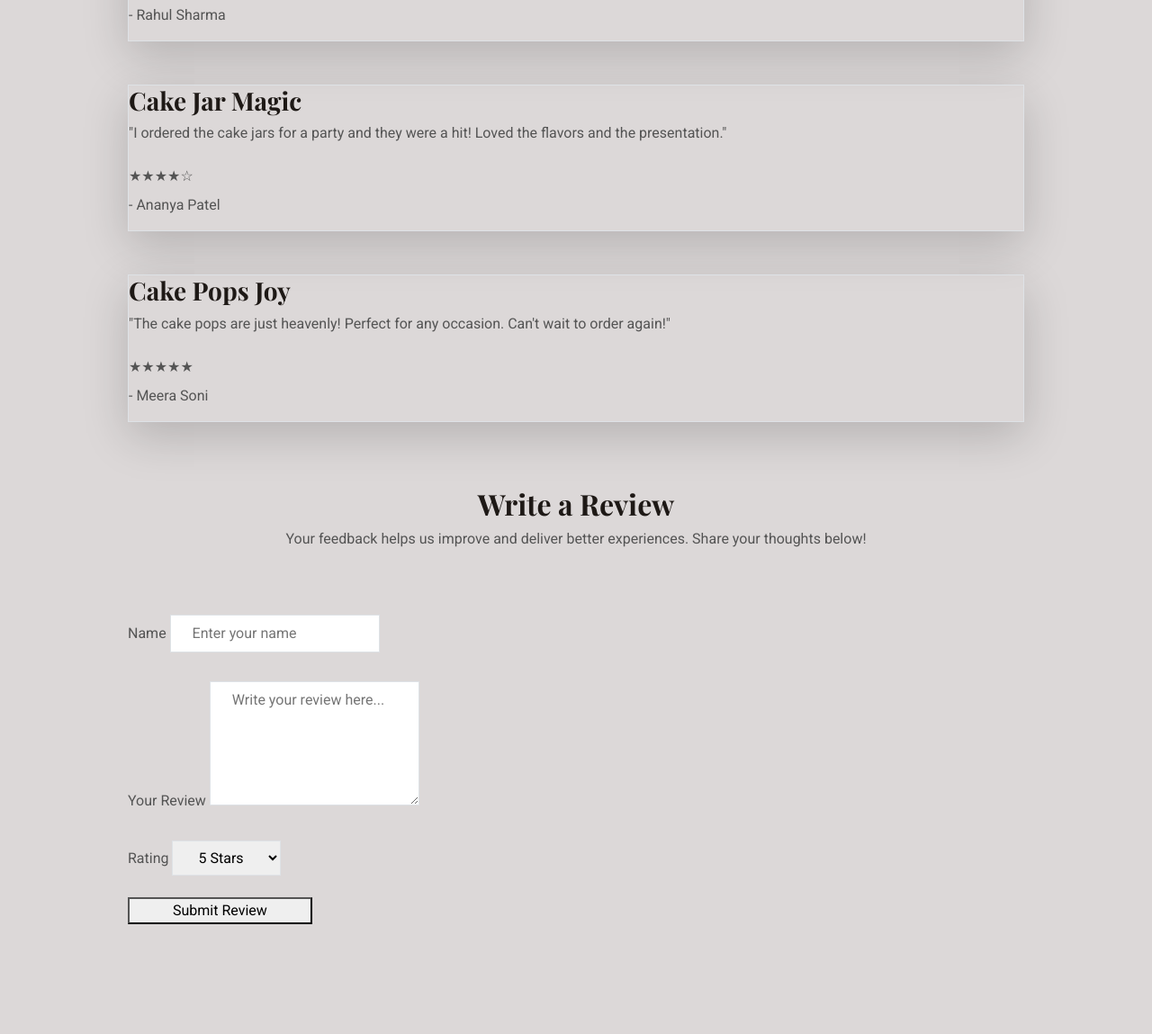
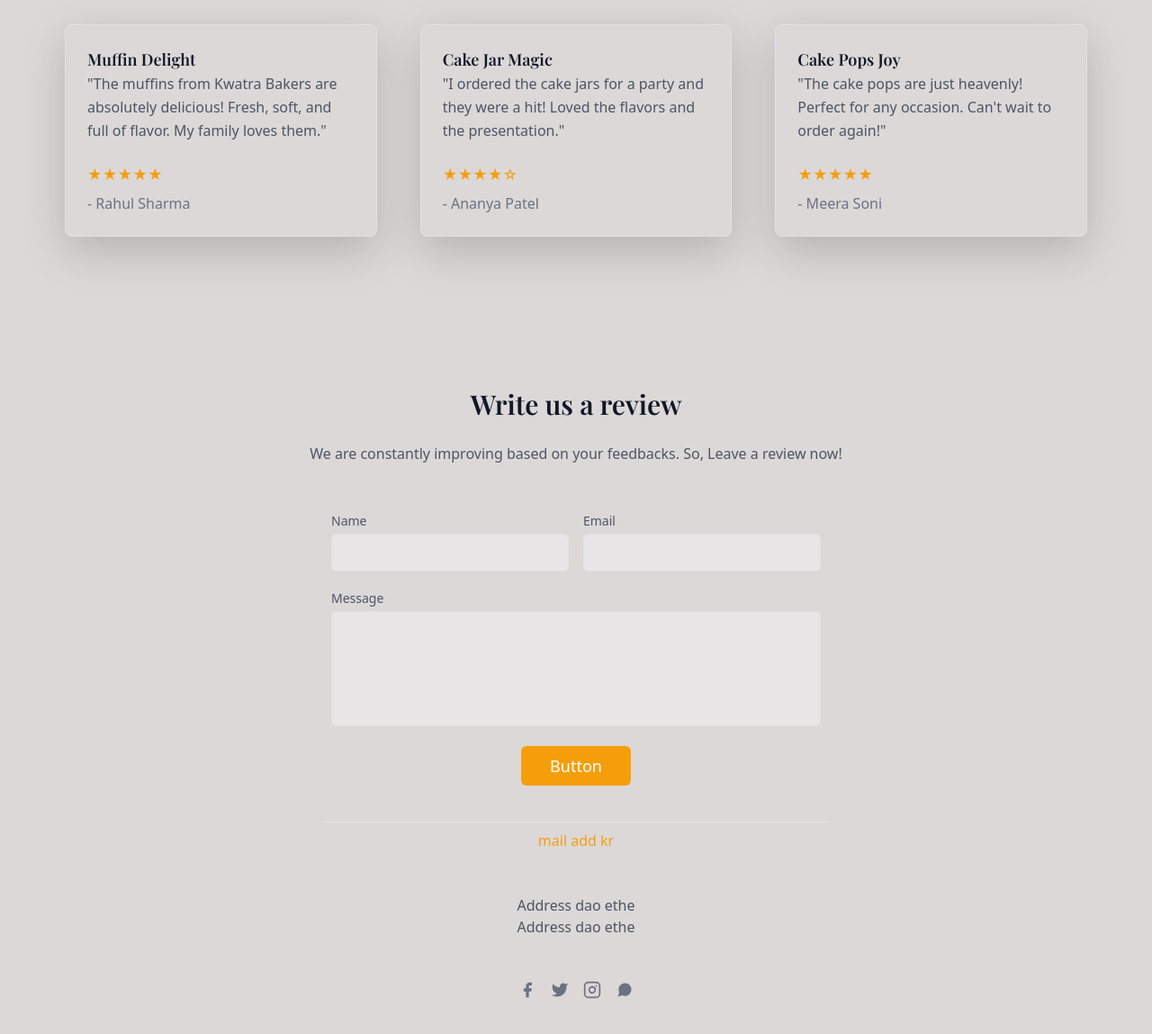
Before and after one commit to its-puneet/test_kb, a plain HTML site: page testimonial.html in a window 1280 px wide. Shown: the part 397-1546 px from the top of the page at 90% size. Before the commit the page ends 1424 px from the top, so only its background shows below. Drawn offline with nearby package versions, Linux system fonts and the light colour scheme.

Commit message:
updated feedback form

```diff
--- a/testimonial.html
+++ b/testimonial.html
@@ -26,6 +26,8 @@
 
     <!-- Template Stylesheet -->
     <link href="css/style.css" rel="stylesheet">
+    <link href = "https://unpkg.com/tailwindcss@^1.0/dist/tailwind.min.css" rel="stylesheet">
+<link href = "https://cdnjs.cloudflare.com/ajax/libs/font-awesome/6.4.2/css/all.min.css" rel="stylesheet">
 </head>
 
 <body style="background-color: rgb(220, 216, 216);">
@@ -151,57 +153,68 @@
           <br>
 
             <!-- Review Form Section -->
-              <section class="bg-gray-100 py-12 px-4">
-                <div class="text-center">
-                  <h2 class="text-2xl font-medium title-font text-gray-900">Write a Review</h2>
-                  <p class="text-base leading-relaxed xl:w-2/4 lg:w-3/4 mx-auto text-gray-500">
-                    Your feedback helps us improve and deliver better experiences. Share your thoughts below!
-                  </p>
+            <section class="text-gray-600 body-font relative">
+              <div class="container px-5 py-24 mx-auto">
+                <div class="flex flex-col text-center w-full mb-12">
+                  <h1 class="sm:text-3xl text-2xl font-medium title-font mb-4 text-gray-900">Write us a review</h1>
+                  <p class="lg:w-2/3 mx-auto leading-relaxed text-base">We are constantly improving based on your feedbacks. So, Leave a review now!</p>
                 </div>
-
-          <!-- Left-aligned Form Wrapper -->
-          <div class="mt-8 max-w-3xl mx-auto text-left">
-            <form class="max-w-xl">
-
-<br>
-<br>
-              <!-- Name Field -->
-              <div class="mb-4 w-full">
-                <label for="name" class="block text-sm font-medium text-gray-700">Name</label>
-                <input type="text" id="name" name="name"
-                  class="mt-2 px-4 py-2 w-full border rounded-md focus:outline-none focus:ring-2 focus:ring-blue-300"
-                  placeholder="Enter your name" required>
+                <div class="lg:w-1/2 md:w-2/3 mx-auto">
+                  <div class="flex flex-wrap -m-2">
+                    <div class="p-2 w-1/2">
+                      <div class="relative">
+                        <label for="name" class="leading-7 text-sm text-gray-600">Name</label>
+                        <input type="text" id="name" name="name" class="w-full bg-gray-100 bg-opacity-50 rounded border border-gray-300 focus:border-yellow-500 focus:bg-white focus:ring-2 focus:ring-yellow-200 text-base outline-none text-gray-700 py-1 px-3 leading-8 transition-colors duration-200 ease-in-out">
+                      </div>
+                    </div>
+                    <div class="p-2 w-1/2">
+                      <div class="relative">
+                        <label for="email" class="leading-7 text-sm text-gray-600">Email</label>
+                        <input type="email" id="email" name="email" class="w-full bg-gray-100 bg-opacity-50 rounded border border-gray-300 focus:border-yellow-500 focus:bg-white focus:ring-2 focus:ring-yellow-200 text-base outline-none text-gray-700 py-1 px-3 leading-8 transition-colors duration-200 ease-in-out">
+                      </div>
+                    </div>
+                    <div class="p-2 w-full">
+                      <div class="relative">
+                        <label for="message" class="leading-7 text-sm text-gray-600">Message</label>
+                        <textarea id="message" name="message" class="w-full bg-gray-100 bg-opacity-50 rounded border border-gray-300 focus:border-yellow-500 focus:bg-white focus:ring-2 focus:ring-yellow-200 h-32 text-base outline-none text-gray-700 py-1 px-3 resize-none leading-6 transition-colors duration-200 ease-in-out"></textarea>
+                      </div>
+                    </div>
+                    <div class="p-2 w-full">
+                      <button class="flex mx-auto text-white bg-yellow-500 border-0 py-2 px-8 focus:outline-none hover:bg-yellow-600 rounded text-lg">Button</button>
+                    </div>
+                    <div class="p-2 w-full pt-8 mt-8 border-t border-gray-200 text-center">
+                      <a class="text-yellow-500">mail add kr</a>
+                      <p class="leading-normal my-5">Address dao ethe
+                        <br>Address dao ethe
+                      </p>
+                      <span class="inline-flex">
+                        <a class="text-gray-500">
+                          <svg fill="currentColor" stroke-linecap="round" stroke-linejoin="round" stroke-width="2" class="w-5 h-5" viewBox="0 0 24 24">
+                            <path d="M18 2h-3a5 5 0 00-5 5v3H7v4h3v8h4v-8h3l1-4h-4V7a1 1 0 011-1h3z"></path>
+                          </svg>
+                        </a>
+                        <a class="ml-4 text-gray-500">
+                          <svg fill="currentColor" stroke-linecap="round" stroke-linejoin="round" stroke-width="2" class="w-5 h-5" viewBox="0 0 24 24">
+                            <path d="M23 3a10.9 10.9 0 01-3.14 1.53 4.48 4.48 0 00-7.86 3v1A10.66 10.66 0 013 4s-4 9 5 13a11.64 11.64 0 01-7 2c9 5 20 0 20-11.5a4.5 4.5 0 00-.08-.83A7.72 7.72 0 0023 3z"></path>
+                          </svg>
+                        </a>
+                        <a class="ml-4 text-gray-500">
+                          <svg fill="none" stroke="currentColor" stroke-linecap="round" stroke-linejoin="round" stroke-width="2" class="w-5 h-5" viewBox="0 0 24 24">
+                            <rect width="20" height="20" x="2" y="2" rx="5" ry="5"></rect>
+                            <path d="M16 11.37A4 4 0 1112.63 8 4 4 0 0116 11.37zm1.5-4.87h.01"></path>
+                          </svg>
+                        </a>
+                        <a class="ml-4 text-gray-500">
+                          <svg fill="currentColor" stroke-linecap="round" stroke-linejoin="round" stroke-width="2" class="w-5 h-5" viewBox="0 0 24 24">
+                            <path d="M21 11.5a8.38 8.38 0 01-.9 3.8 8.5 8.5 0 01-7.6 4.7 8.38 8.38 0 01-3.8-.9L3 21l1.9-5.7a8.38 8.38 0 01-.9-3.8 8.5 8.5 0 014.7-7.6 8.38 8.38 0 013.8-.9h.5a8.48 8.48 0 018 8v.5z"></path>
+                          </svg>
+                        </a>
+                      </span>
+                    </div>
+                  </div>
+                </div>
               </div>
-
-              <!-- Review Field -->
-              <div class="mb-4 w-full">
-                <label for="review" class="block text-sm font-medium text-gray-700">Your Review</label>
-                <textarea id="review" name="review" rows="5"
-                  class="mt-2 px-4 py-2 w-full border rounded-md resize-y focus:outline-none focus:ring-2 focus:ring-blue-300"
-                  placeholder="Write your review here..." required></textarea>
-              </div>
-
-              <!-- Rating Dropdown -->
-              <div class="mb-4 w-full">
-                <label for="rating" class="block text-sm font-medium text-gray-700">Rating</label>
-                <select id="rating" name="rating"
-                  class="mt-2 px-4 py-2 w-full border rounded-md focus:outline-none focus:ring-2 focus:ring-blue-300">
-                  <option value="5">5 Stars</option>
-                  <option value="4">4 Stars</option>
-                  <option value="3">3 Stars</option>
-                  <option value="2">2 Stars</option>
-                  <option value="1">1 Star</option>
-                </select>
-              </div>
-
-              <!-- Submit Button -->
-              <button type="submit"
-                class="text-yellow-500 bg-blue-500 hover:bg-blue-600 focus:ring-4 focus:ring-blue-300 font-medium rounded-lg text-sm px-5 py-2.5">
-                Submit Review
-              </button>
-            </form>
-          </div>
-        </section>
+            </section>
 
 
      <!-- JavaScript Libraries -->
```
